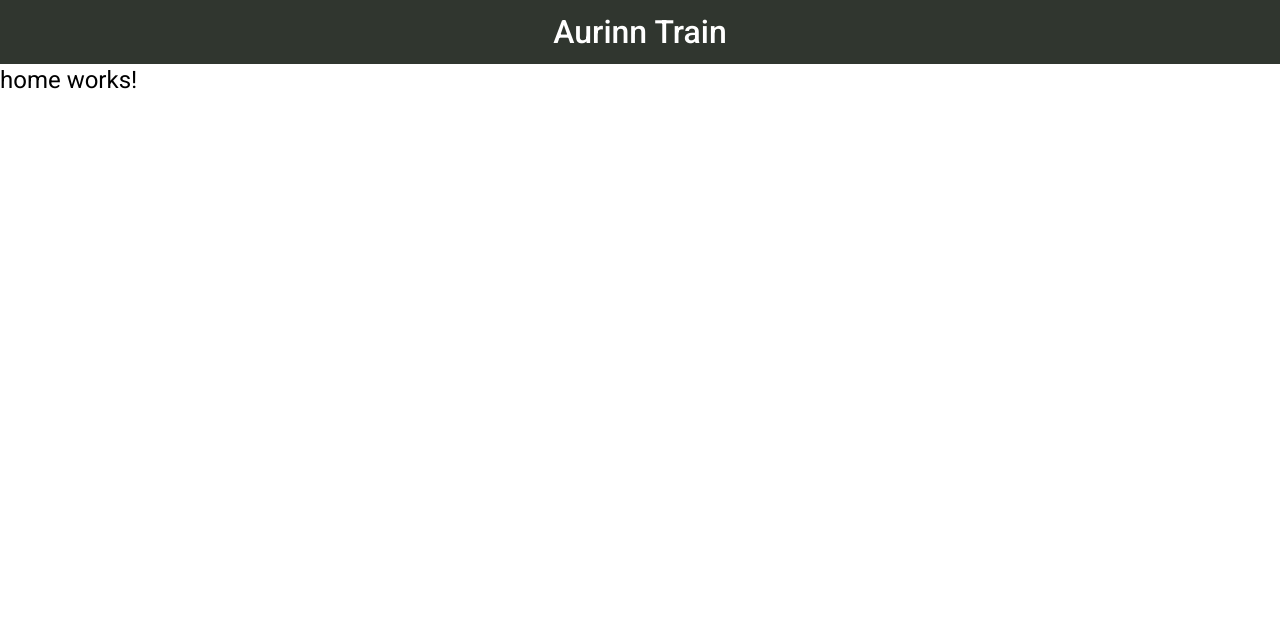
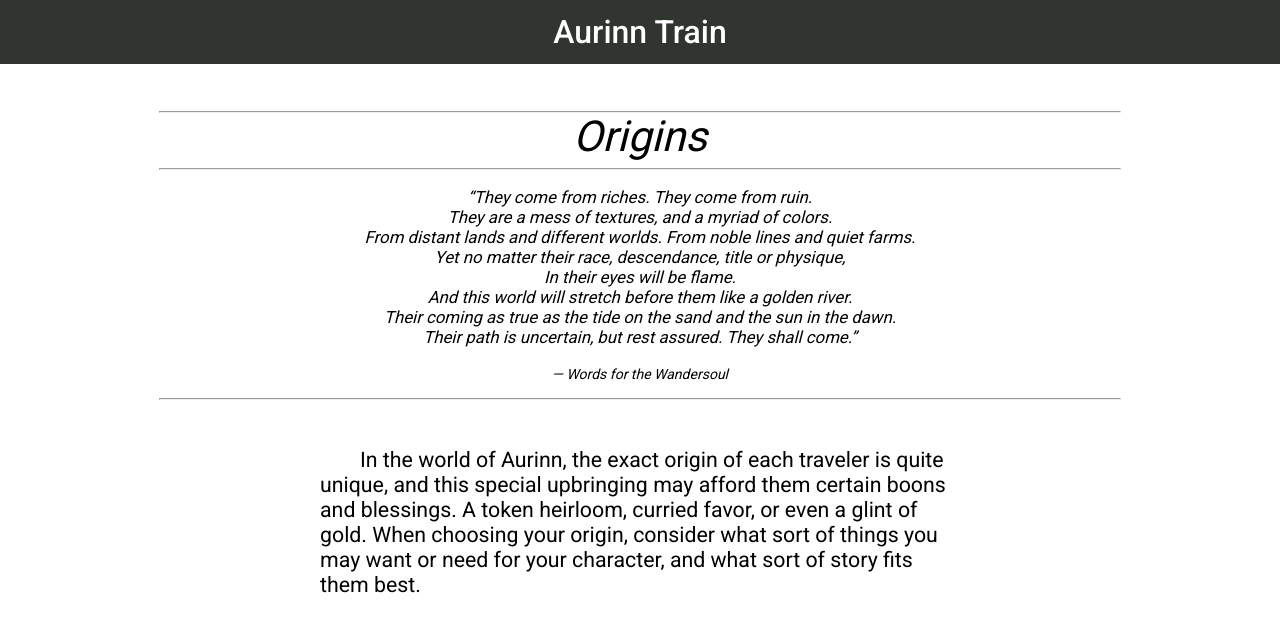
Before and after one commit to JudStewart/Aurinn-Train, an Angular app: page / in a window 1280 px wide. Shown: the top 632 px of the page. Built offline with nearby package versions, Linux system fonts and the light colour scheme.

Commit message:
Began origins page

```diff
--- a/src/app/app-routing.module.ts
+++ b/src/app/app-routing.module.ts
@@ -1,9 +1,9 @@
 import { NgModule } from '@angular/core';
 import { RouterModule, Routes } from '@angular/router';
-import { HomeComponent } from './home/home.component';
+import { OriginsComponent } from './origins/origins.component';
 
 const routes: Routes = [
-  {path: '', component: HomeComponent}
+  {path: '', component: OriginsComponent}
 ];
 
 @NgModule({
--- a/src/app/app.module.ts
+++ b/src/app/app.module.ts
@@ -6,13 +6,13 @@ import {MatToolbarModule} from '@angular/material/toolbar';
 
 import { AppRoutingModule } from './app-routing.module';
 import { AppComponent } from './app.component';
-import { HomeComponent } from './home/home.component';
 import { BrowserAnimationsModule } from '@angular/platform-browser/animations';
+import { OriginsComponent } from './origins/origins.component';
 
 @NgModule({
   declarations: [
     AppComponent,
-    HomeComponent
+    OriginsComponent,
   ],
   imports: [
     BrowserModule,
--- a/src/app/home/home.component.html
+++ /dev/null
@@ -1 +0,0 @@
-<h1>home works!</h1>
--- a/src/app/home/home.component.ts
+++ /dev/null
@@ -1,15 +0,0 @@
-import { Component, OnInit } from '@angular/core';
-
-@Component({
-  selector: 'app-home',
-  templateUrl: './home.component.html',
-  styleUrls: ['./home.component.css']
-})
-export class HomeComponent implements OnInit {
-
-  constructor() { }
-
-  ngOnInit(): void {
-  }
-
-}
--- /dev/null
+++ b/src/app/origins/origins.component.css
@@ -0,0 +1,12 @@
+
+h1.section {font-size: 32pt; font-style: oblique; color: "$primary"}
+div {margin: auto; align-content: center; text-align: center;}
+hr {width: 75%}
+p {
+    font-size: 16pt;
+    width: 50%;
+    margin:auto;
+    text-align: left;
+    text-indent: 30pt;
+    line-height: normal;
+}
--- /dev/null
+++ b/src/app/origins/origins.component.html
@@ -0,0 +1,26 @@
+<div>
+    <br><br>
+    <hr>
+    <h1 class="section" color="primary">Origins</h1>
+    <hr>
+    <figure style="font-style: italic;">
+        <blockquote style="font-size: 120%">“They come from riches. They come from ruin. <br>
+            They are a mess of textures, and a myriad of colors. <br>
+            From distant lands and different worlds. From noble lines and quiet farms.<br>
+            Yet no matter their race, descendance, title or physique,<br>
+            In their eyes will be flame.<br>
+            And this world will stretch before them like a golden river. <br>
+            Their coming as true as the tide on the sand and the sun in the dawn. <br>
+            Their path is uncertain, but rest assured. They shall come.”<br>
+        </blockquote>
+        <figcaption>— Words for the Wandersoul</figcaption>
+    </figure>
+    <hr>
+    <br><br>
+    <p>In the world of Aurinn, the exact origin of each traveler is quite unique,
+        and this special upbringing may afford them certain boons and blessings.
+        A token heirloom, curried favor, or even a glint of gold.
+        When choosing your origin,
+        consider what sort of things you may want or need for your character,
+        and what sort of story fits them best.</p>
+</div>
--- /dev/null
+++ b/src/app/origins/origins.component.ts
@@ -0,0 +1,15 @@
+import { Component, OnInit } from '@angular/core';
+
+@Component({
+  selector: 'app-origins',
+  templateUrl: './origins.component.html',
+  styleUrls: ['./origins.component.css']
+})
+export class OriginsComponent implements OnInit {
+
+  constructor() { }
+
+  ngOnInit(): void {
+  }
+
+}
```
Also changed, not shown: src/app/home/home.component.css (deleted), src/styles.scss (line endings or trailing spaces), 1 other file (tests, documents, lock files or other folders).
